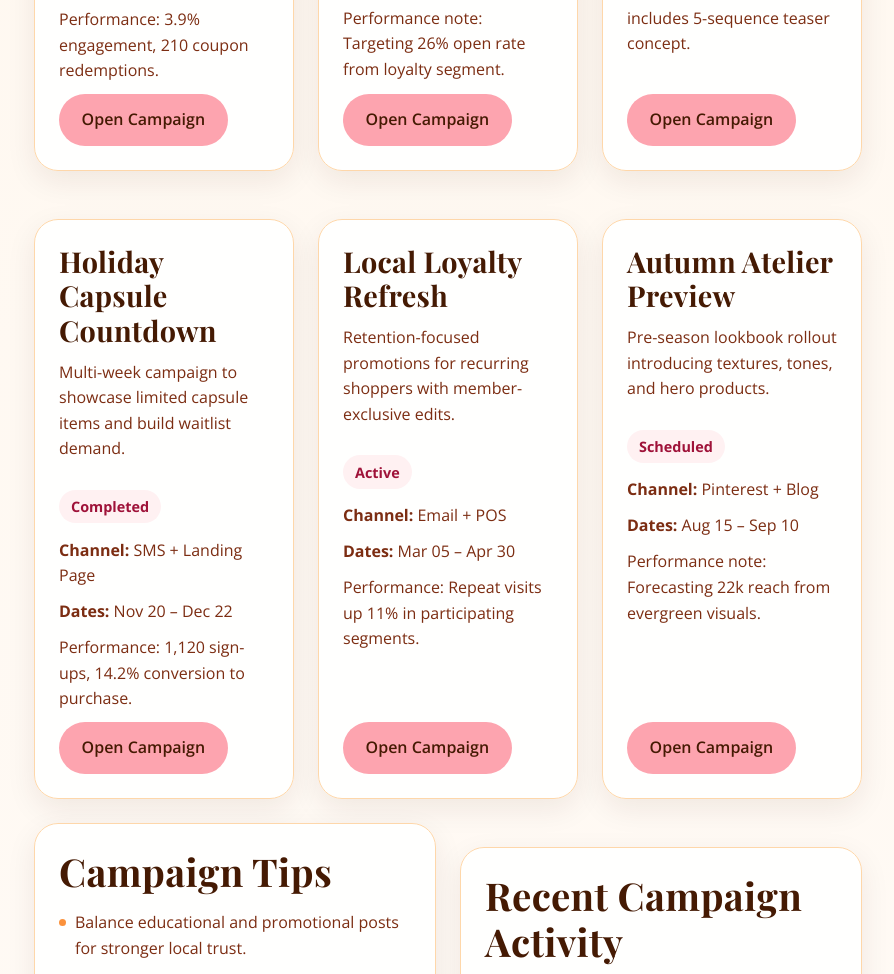
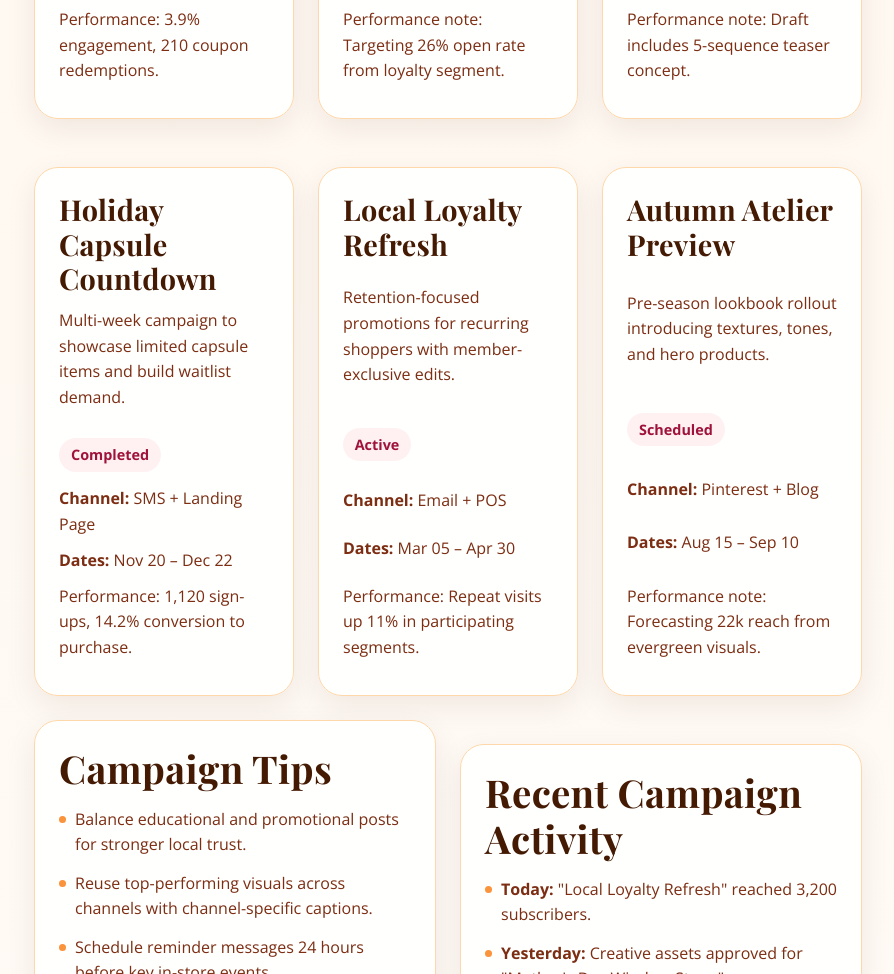
Before and after one commit to Shrish27/BoutiqueBloom, a plain HTML site: page campaigns.html in a window 1280 px wide. Shown: the part 1144-2118 px from the top of the page, without its empty margins (338-1232 px from the left). Drawn offline with nearby package versions, Linux system fonts and the light colour scheme.

Commit message:
Final frontend version

```diff
--- a/campaigns.html
+++ b/campaigns.html
@@ -87,7 +87,7 @@
           <p class="campaign-meta"><strong>Channel:</strong> Instagram + In-store QR</p>
           <p class="campaign-meta"><strong>Dates:</strong> Apr 01 – Apr 14</p>
           <p class="campaign-meta">Performance: 3.9% engagement, 210 coupon redemptions.</p>
-          <button type="button" class="btn btn-primary">Open Campaign</button>
+
         </article>
 
         <article class="card campaign-card">
@@ -97,7 +97,7 @@
           <p class="campaign-meta"><strong>Channel:</strong> Email + Facebook</p>
           <p class="campaign-meta"><strong>Dates:</strong> Apr 28 – May 12</p>
           <p class="campaign-meta">Performance note: Targeting 26% open rate from loyalty segment.</p>
-          <button type="button" class="btn btn-primary">Open Campaign</button>
+
         </article>
 
         <article class="card campaign-card">
@@ -107,7 +107,7 @@
           <p class="campaign-meta"><strong>Channel:</strong> Instagram Stories</p>
           <p class="campaign-meta"><strong>Dates:</strong> TBD</p>
           <p class="campaign-meta">Performance note: Draft includes 5-sequence teaser concept.</p>
-          <button type="button" class="btn btn-primary">Open Campaign</button>
+
         </article>
 
         <article class="card campaign-card">
@@ -117,7 +117,7 @@
           <p class="campaign-meta"><strong>Channel:</strong> SMS + Landing Page</p>
           <p class="campaign-meta"><strong>Dates:</strong> Nov 20 – Dec 22</p>
           <p class="campaign-meta">Performance: 1,120 sign-ups, 14.2% conversion to purchase.</p>
-          <button type="button" class="btn btn-primary">Open Campaign</button>
+
         </article>
 
         <article class="card campaign-card">
@@ -127,7 +127,7 @@
           <p class="campaign-meta"><strong>Channel:</strong> Email + POS</p>
           <p class="campaign-meta"><strong>Dates:</strong> Mar 05 – Apr 30</p>
           <p class="campaign-meta">Performance: Repeat visits up 11% in participating segments.</p>
-          <button type="button" class="btn btn-primary">Open Campaign</button>
+
         </article>
 
         <article class="card campaign-card">
@@ -137,7 +137,7 @@
           <p class="campaign-meta"><strong>Channel:</strong> Pinterest + Blog</p>
           <p class="campaign-meta"><strong>Dates:</strong> Aug 15 – Sep 10</p>
           <p class="campaign-meta">Performance note: Forecasting 22k reach from evergreen visuals.</p>
-          <button type="button" class="btn btn-primary">Open Campaign</button>
+
         </article>
       </section>
 
```
Also changed, not shown: 1 other file.
